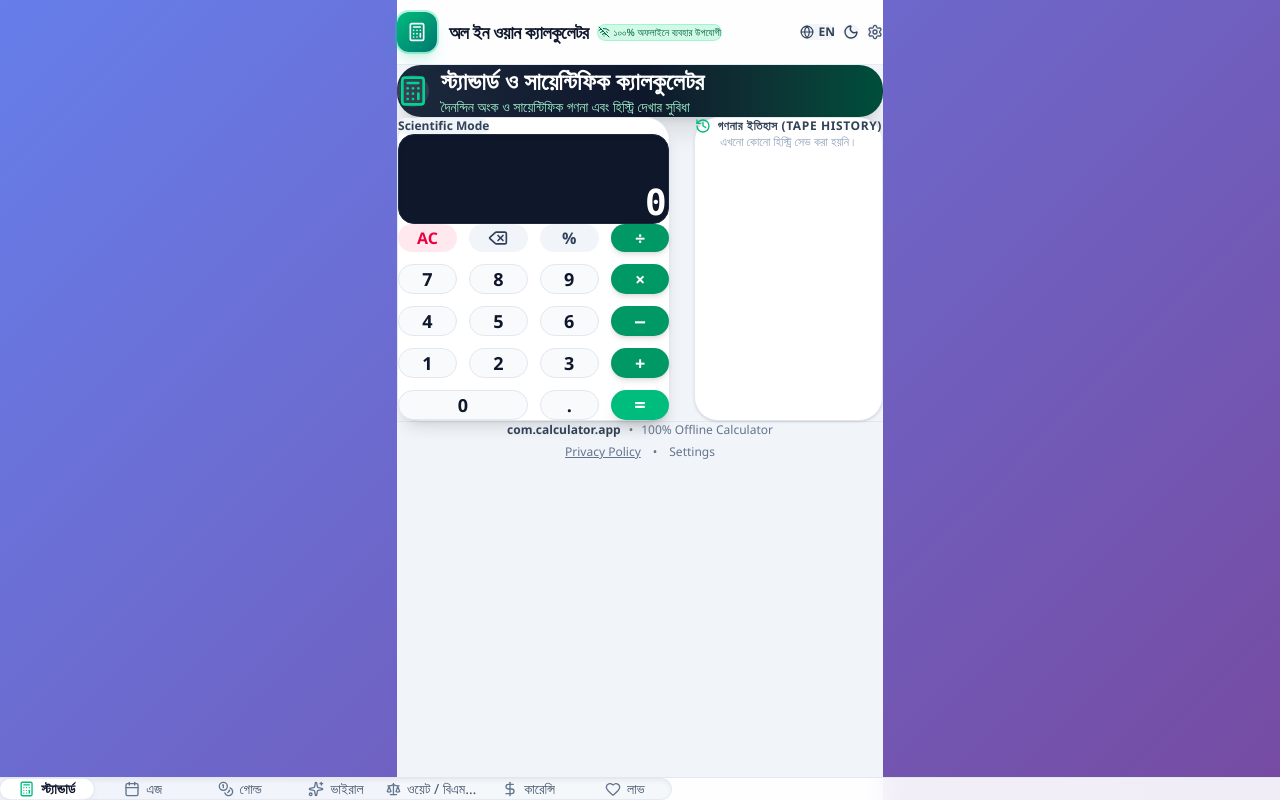
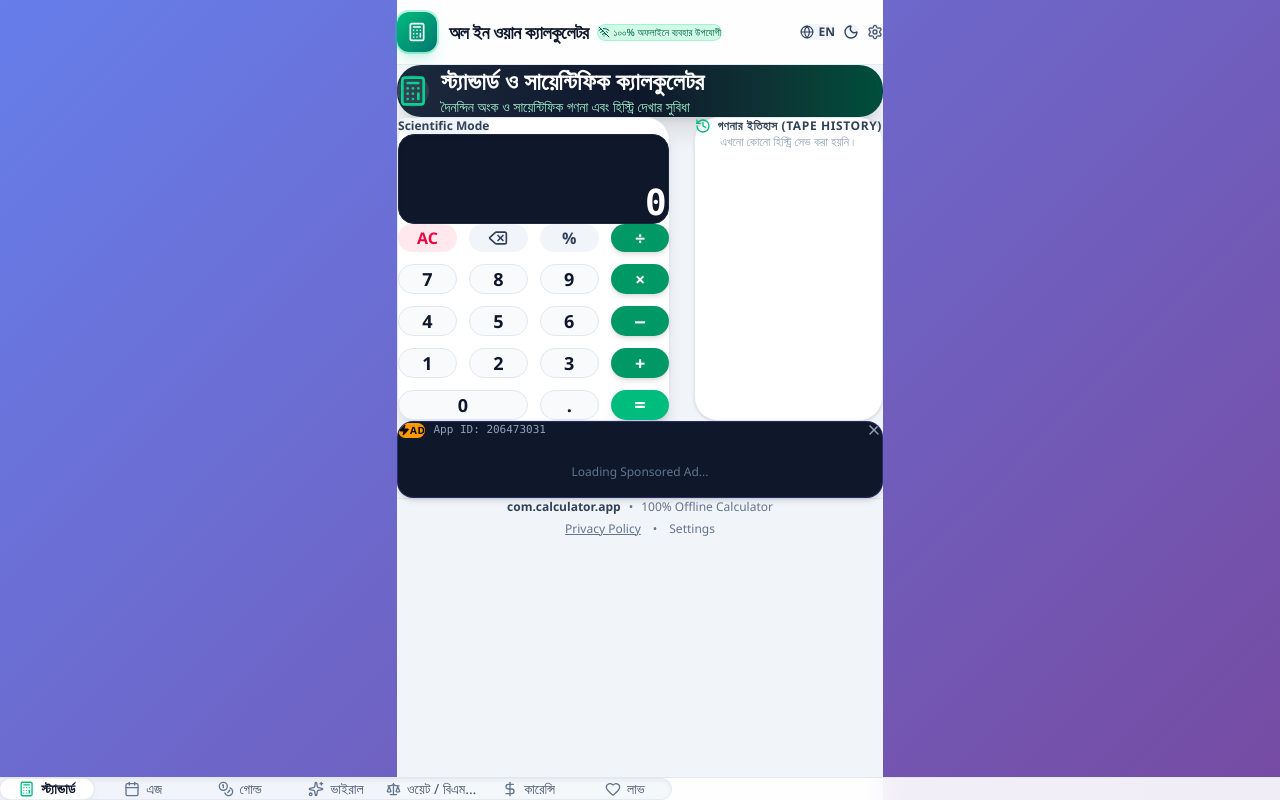
Before and after one commit to dakrish960-wq/All-In-One-Calculator, a React (Vite) app: page / in a window 1280 px wide. Built offline with nearby package versions, Linux system fonts and the light colour scheme; the HTML template or start-up script is replaced by a standard one.

Commit message:
Update App.tsx

```diff
--- a/src/App.tsx
+++ b/src/App.tsx
@@ -9,6 +9,7 @@ import { WeightCalculator } from './components/WeightCalculator'
 import { CurrencyCalculator } from './components/CurrencyCalculator'
 import { LoveCalculator } from './components/LoveCalculator'
 import { SettingsModal } from './components/SettingsModal'
+import { AdBanner } from './components/AdBanner'
 import { CalculatorType, Language, ThemeMode, StartIoConfig } from './types'
 import './App.css'
 
@@ -45,6 +46,9 @@ function App() {
           {activeTab === 'currency' && <CurrencyCalculator lang={lang} />}
           {activeTab === 'love' && <LoveCalculator lang={lang} />}
         </div>
+
+        {/* Start.io Ad Banner Component */}
+        <AdBanner config={startIoConfig} lang={lang} />
 
         <footer className="mt-6 mb-4 pt-4 border-t border-slate-200 dark:border-slate-800 flex flex-col items-center justify-center text-xs text-slate-500 dark:text-slate-400 gap-1.5 text-center">
           <div className="flex items-center gap-2">
```
